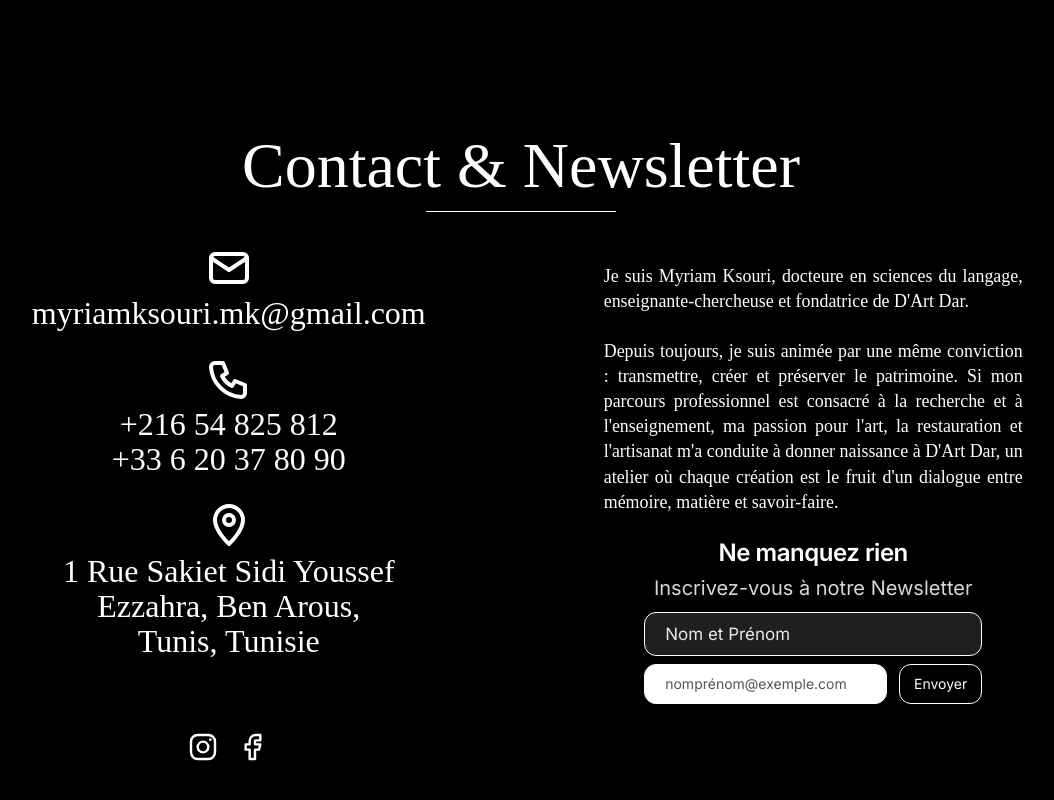
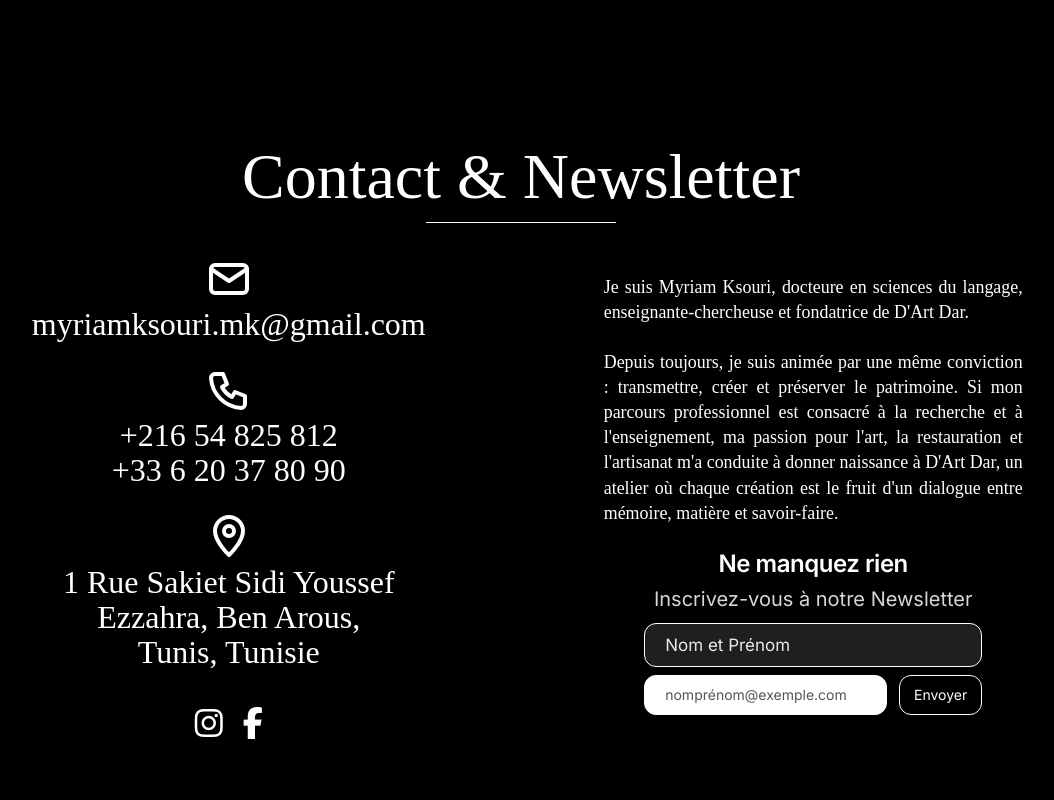
Before and after one commit to sarakchaou/d-artdar, a plain HTML site: page index.html in a window 1280 px wide. Shown: the part 2384-3184 px from the top of the page, without its empty margins (119-1173 px from the left). Drawn offline with Linux system fonts and the light colour scheme; a web font is replaced by a local one.

Commit message:
liens externes avec icones font awesome

```diff
--- a/index.html
+++ b/index.html
@@ -7,6 +7,7 @@
   <link rel="preconnect" href="https://fonts.googleapis.com">
   <link rel="preconnect" href="https://fonts.gstatic.com" crossorigin>
   <link href="https://fonts.googleapis.com/css2?family=Anton&family=Buda:wght@300&family=Inter:wght@400;600&display=swap" rel="stylesheet">
+  <link rel="stylesheet" href="https://cdnjs.cloudflare.com/ajax/libs/font-awesome/6.5.1/css/all.min.css">
   <link rel="stylesheet" href="style.css">
 </head>
 <body>
@@ -135,19 +136,13 @@
         <p>1 Rue Sakiet Sidi Youssef<br>Ezzahra, Ben Arous,<br>Tunis, Tunisie</p>
       </div>
       <div class="reseaux">
-        <a href="https://www.instagram.com/d_art_dar?vrfl=MWp1dDMyZmwxbnRkZA==" target="_blank" rel="noopener noreferrer" aria-label="Instagram de D'Art Dar">
-          <svg viewBox="0 0 24 24" aria-hidden="true">
-            <rect x="3" y="3" width="18" height="18" rx="5"/>
-            <circle cx="12" cy="12" r="4"/>
-            <circle cx="17.5" cy="6.5" r="1" fill="currentColor" stroke="none"/>
-          </svg>
-        </a>
-        <a href="https://www.facebook.com/profile.php?id=100070910260434" target="_blank" rel="noopener noreferrer" aria-label="Facebook de D'Art Dar">
-          <svg viewBox="0 0 24 24" aria-hidden="true">
-            <path d="M15 3h-2.5A4.5 4.5 0 0 0 8 7.5V10H5v4h3v7h4v-7h3l1-4h-4V7.5c0-.3.2-.5.5-.5H16V3z"/>
-          </svg>
-        </a>
-      </div>
+  <a href="https://www.instagram.com/d_art_dar?vrfl=MWp1dDMyZmwxbnRkZA==" target="_blank" rel="noopener noreferrer" aria-label="Instagram de D'Art Dar">
+    <i class="fa-brands fa-instagram" aria-hidden="true"></i>
+  </a>
+  <a href="https://www.facebook.com/search/top?q=d%27art%20%D8%AF%D8%A7%D8%B1" target="_blank" rel="noopener noreferrer" aria-label="Facebook de D'Art Dar">
+    <i class="fa-brands fa-facebook-f" aria-hidden="true"></i>
+  </a>
+</div>
     </address>
 
     <div class="contact-droite">
--- a/style.css
+++ b/style.css
@@ -182,9 +182,20 @@ ul { list-style: none; }
 .bloc-contact { display: flex; flex-direction: column; align-items: center; font-size: 36px; line-height: 1.1; }
 .bloc-contact a, .bloc-contact p { display: block; }
 .icone { width: 48px; height: 48px; fill: none; stroke: #fff; stroke-width: 2; stroke-linecap: round; stroke-linejoin: round; margin-bottom: 4px; }
-.reseaux { display: flex; justify-content: center; gap: 20px; margin-top: 3em; }
-.reseaux a { display: inline-flex; }
-.reseaux svg { width: 32px; height: 32px; fill: none; stroke: currentColor; stroke-width: 1.8; stroke-linecap: round; stroke-linejoin: round; }
+
+/* ---------- Icônes Font Awesome (réseaux sociaux) ---------- */
+.reseaux { align-items: center;
+padding: 5px; }
+.reseaux a { color: #fff; transition: transform .25s ease, opacity .25s ease; }
+.reseaux i { font-size: 32px; line-height: 1; padding: 8px; }
+
+@media (hover: hover) {
+  .reseaux a:hover { transform: scale(1.15); opacity: .8; }
+}
+
+@media (max-width: 900px) {
+  body .reseaux i { font-size: clamp(24px, 7vw, 32px); }
+}
 
 .contact-droite { display: flex; flex-direction: column; align-items: center; padding-top: 20px; }
 .bio { font-size: 20px; line-height: 1.4; text-align: justify; max-width: 419px; }
@@ -274,7 +285,7 @@ ul { list-style: none; }
 
 
 
-/* ===== RESPONSIVE (tablette / mobile) ===== */
+
 
 
 
```
